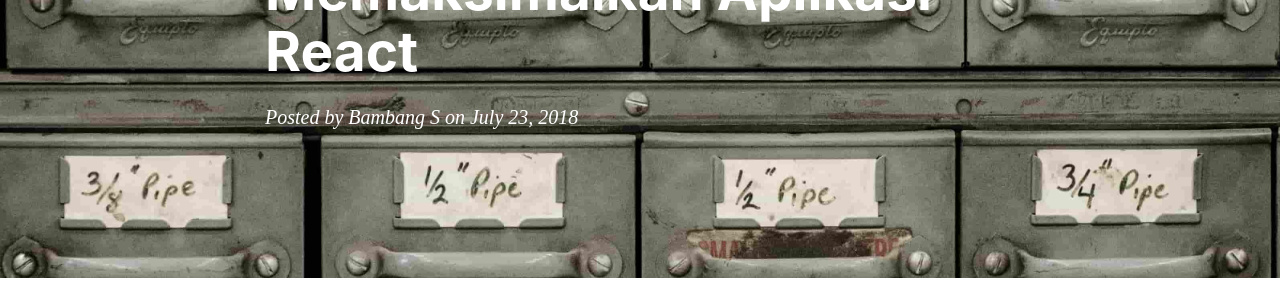
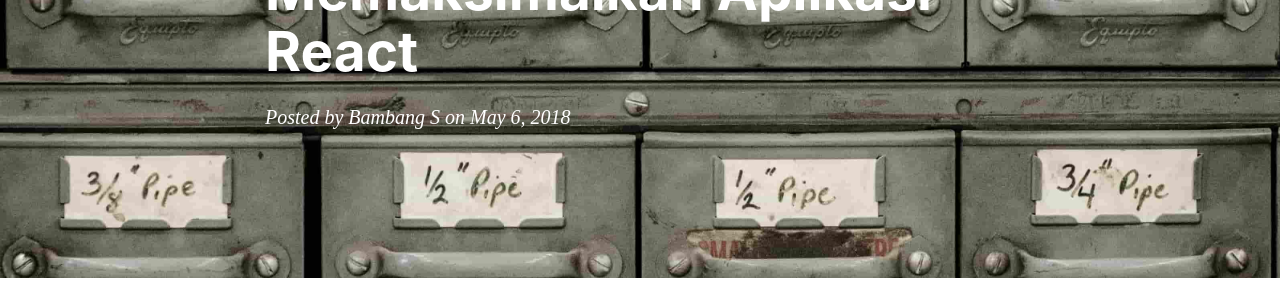
Before and after one commit to bamsarts/bamsarts.github.io, a Jekyll site: the page built from _posts/2018-06-05-Memaksimalkan-Aplikasi-React.md, in a window 1280 px wide and 900 px high. Shown: the part 239-539 px from the top of the window. Built offline with Jekyll 4.4.1, drawn with Linux system fonts in a browser that asks for light colours; nearby versions of some CDN libraries; emoji names are drawn with the system emoji font; comment, search, counter and statistics services are not loaded.

Commit message:
edit date

```diff
--- a/_posts/2018-06-05-Memaksimalkan-Aplikasi-React.md
+++ b/_posts/2018-06-05-Memaksimalkan-Aplikasi-React.md
@@ -2,7 +2,7 @@
 layout:     post
 title:      Memaksimalkan Aplikasi React
 subtitle:
-date:       2018-07-23
+date:       2018-05-06
 author:     Bambang S
 header-img: img/post-2-header.jpg
 catalog: false
```
